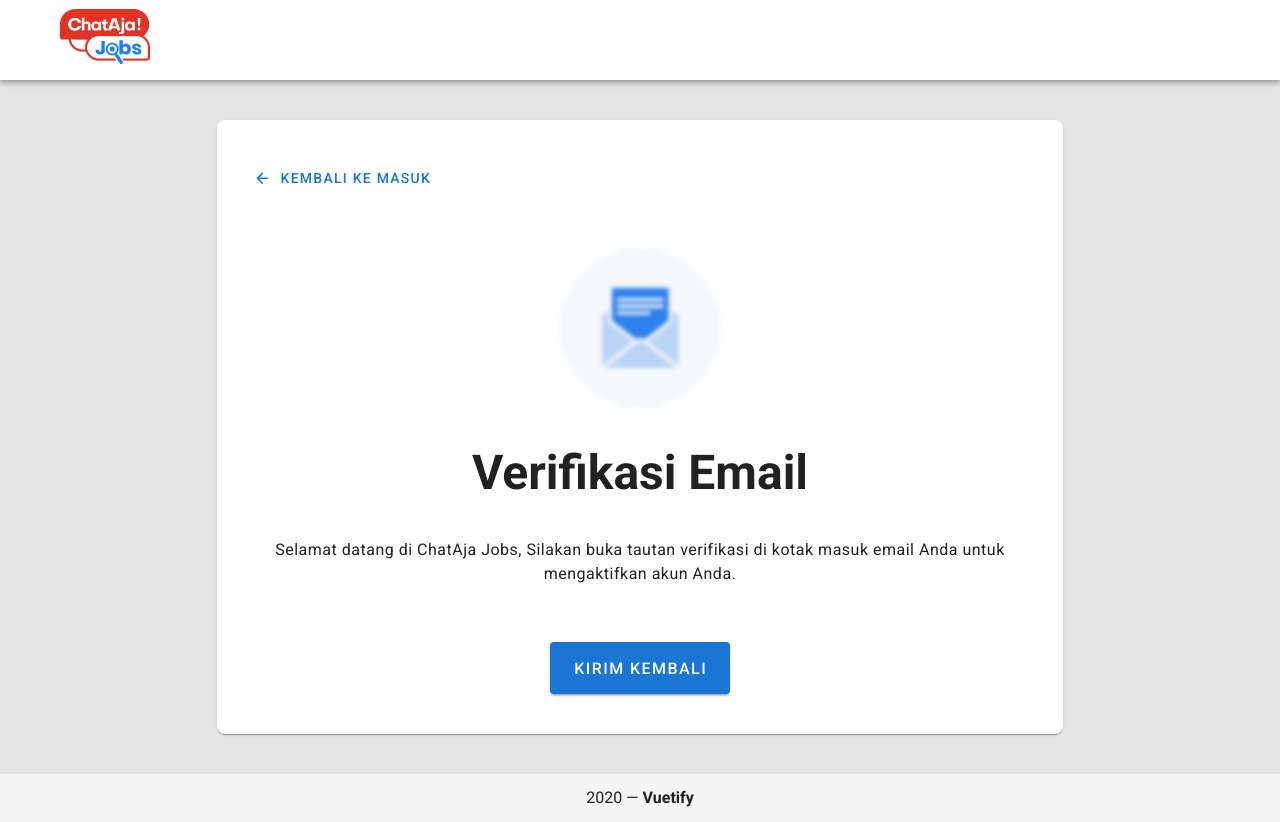
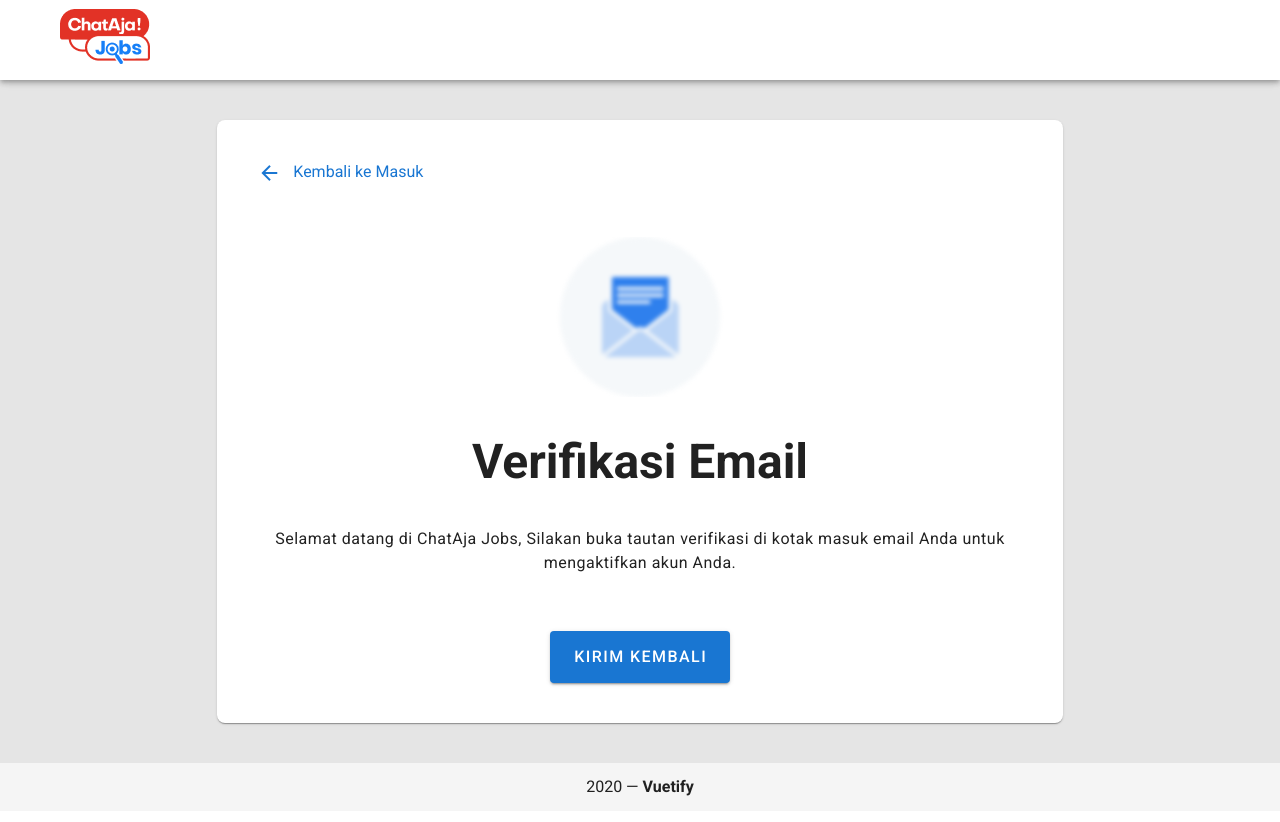
Before and after one commit to dendydandees/chataja-jobs, a Nuxt app: page /email-verification in a window 1280 px wide. Built offline with nearby package versions, Linux system fonts and the light colour scheme.

Commit message:
fixing navbar

```diff
--- a/components/Navbar.vue
+++ b/components/Navbar.vue
@@ -207,20 +207,19 @@
                   block
                   x-large
                   color="primary"
-                  class="mt-4 mb-6"
+                  :class="[isProcessing ? 'is-loading' : '', 'mt-4 mb-6']"
                   type="input"
-                  :class="isProcessing ? 'is-loading' : ''"
                   :loading="isProcessing"
                   :disabled="isProcessing"
                   >Daftar</v-btn
                 >
                 <p class="text-center body-1">
                   Dengan mendaftar, saya setuju dengan
-                  <a to="" target="_blank" class="text-decoration-none"
+                  <a href="" target="_blank" class="text-decoration-none"
                     >Syarat & Ketentuan</a
                   >
                   dan
-                  <a to="" target="_blank" class="text-decoration-none"
+                  <a href="" target="_blank" class="text-decoration-none"
                     >Kebijakan Privasi</a
                   >
                   ChatAja.
@@ -243,20 +242,22 @@
       <v-card class="pa-6 pa-md-10">
         <v-row align="center">
           <v-col cols="12" sm="6" class="text-left">
-            <v-btn
-              text
-              color="primary"
-              class="px-0"
+            <a
+              href="#"
+              class="primary--text text-decoration-none"
               @click.stop="backToSignIn()"
             >
-              <v-icon left> mdi-arrow-left </v-icon>
+              <v-icon left class="primary--text"> mdi-arrow-left </v-icon>
               Kembali ke Masuk
-            </v-btn>
+            </a>
           </v-col>
           <v-col cols="12" sm="6" class="text-sm-right">
             <p class="ma-0">
               Baru di ChatAja Jobs ?
-              <a class="text-decoration-none" @click.stop="backToRegister()"
+              <a
+                href="#"
+                class="text-decoration-none"
+                @click.stop="backToRegister()"
                 >Register</a
               >
             </p>
@@ -310,6 +311,12 @@
       this.drawer = false
     },
   },
+  mounted() {
+    if (this.$route.params.signInModals && this.$route.params.tab) {
+      this.signDialog = this.$route.params.signInModals
+      this.tab = this.$route.params.tab
+    }
+  },
   methods: {
     signUpClick() {
       this.signDialog = !this.signDialog
@@ -343,6 +350,7 @@
         console.log(error)
       } finally {
         this.isProcessing = false
+        this.tab = ''
       }
     },
   },
--- a/pages/email-verification/index.vue
+++ b/pages/email-verification/index.vue
@@ -9,10 +9,16 @@
           width="100%"
           class="rounded-lg pa-6 pa-md-10"
         >
-          <v-btn text color="primary" class="px-0">
-            <v-icon left> mdi-arrow-left </v-icon>
+          <nuxt-link
+            :to="{
+              name: 'index',
+              params: { signInModals: true, tab: 'sign-in' },
+            }"
+            class="primary--text text-decoration-none"
+          >
+            <v-icon left class="primary--text"> mdi-arrow-left </v-icon>
             Kembali ke Masuk
-          </v-btn>
+          </nuxt-link>
           <div class="text-center mt-13">
             <v-img
               lazy-src="/email-verif-icon.png"
```
